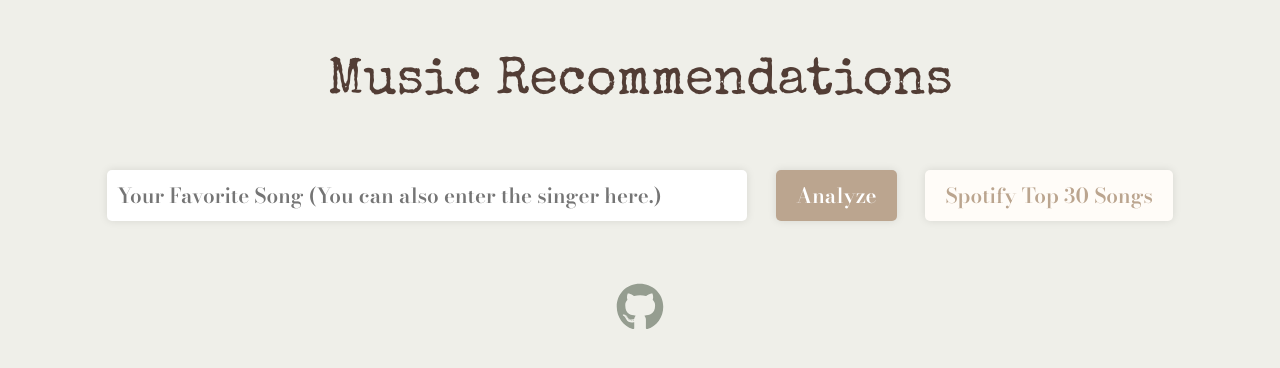
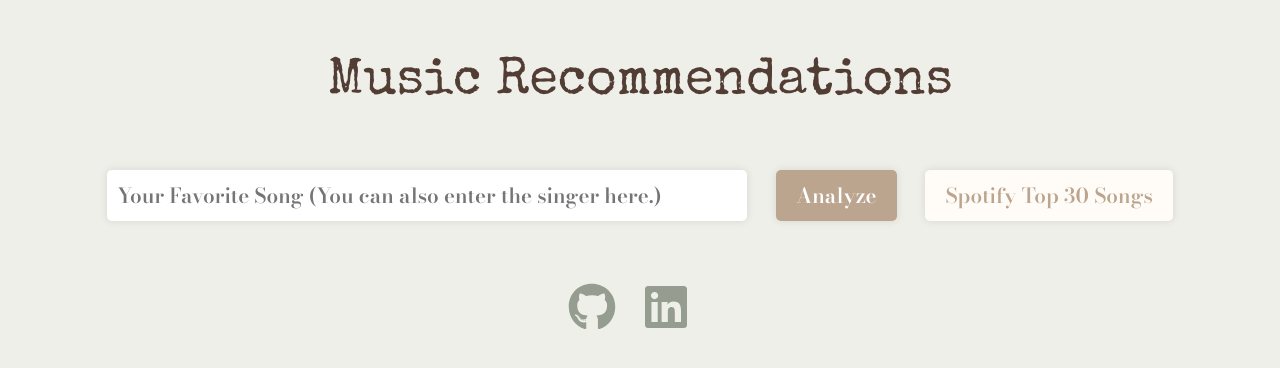
Before and after one commit to becoollll/Music-Recommendations, a Flask app: page / in a window 1280 px wide. Shown: the top 368 px of the page. Run offline with Flask 2, Linux system fonts and the light colour scheme; some libraries are stand-ins or nearby versions.

Commit message:
update files

```diff
--- a/app.py
+++ b/app.py
@@ -1,9 +1,10 @@
-from flask import Flask, render_template, redirect, url_for,  request, Markup
+from flask import Flask, render_template, redirect, url_for,  request
 from getGenres import getGenres
 from getByGenres_all import getByGenres_all
 from getByGenres_sep import getByGenres_sep
 from knn_genre import knn_genre
 from get_charts import get_charts
+from markupsafe import Markup
 
 app = Flask(__name__)
 @app.route('/', methods=['GET', 'POST'])
--- a/requirements.txt
+++ b/requirements.txt
@@ -10,3 +10,4 @@ requests==2.27.1
 spotipy==2.23.0
 pandas==1.3.5
 scikit-learn==1.0.2
+MarkupSafe==2.1.5
--- a/templates/charts.html
+++ b/templates/charts.html
@@ -27,6 +27,8 @@
         {% endfor %}
       </table>
       <a href="https://github.com/becoollll/Music-Recommendations" target="_blank" style="color:#959d90;"><i class="fab fa-github fa-3x"></a></i>
+      <a href="https://www.linkedin.com/in/yu-chieh-cheng" target="_blank" style="color:#959d90; padding: 2%;"><i class="fab fa-linkedin fa-3x"></a></i>
+
     </div>
   </body>
 </html>
--- a/templates/index.html
+++ b/templates/index.html
@@ -80,6 +80,8 @@
       {% endif %}
 
       <a href="https://github.com/becoollll/Music-Recommendations" target="_blank" style="color:#959d90;"><i class="fab fa-github fa-3x"></a></i>
+      <a href="https://www.linkedin.com/in/yu-chieh-cheng" target="_blank" style="color:#959d90; padding: 2%;"><i class="fab fa-linkedin fa-3x"></a></i>
+
     </div>
   </body>
 </html>
```
Also changed, not shown: 1 other file.
